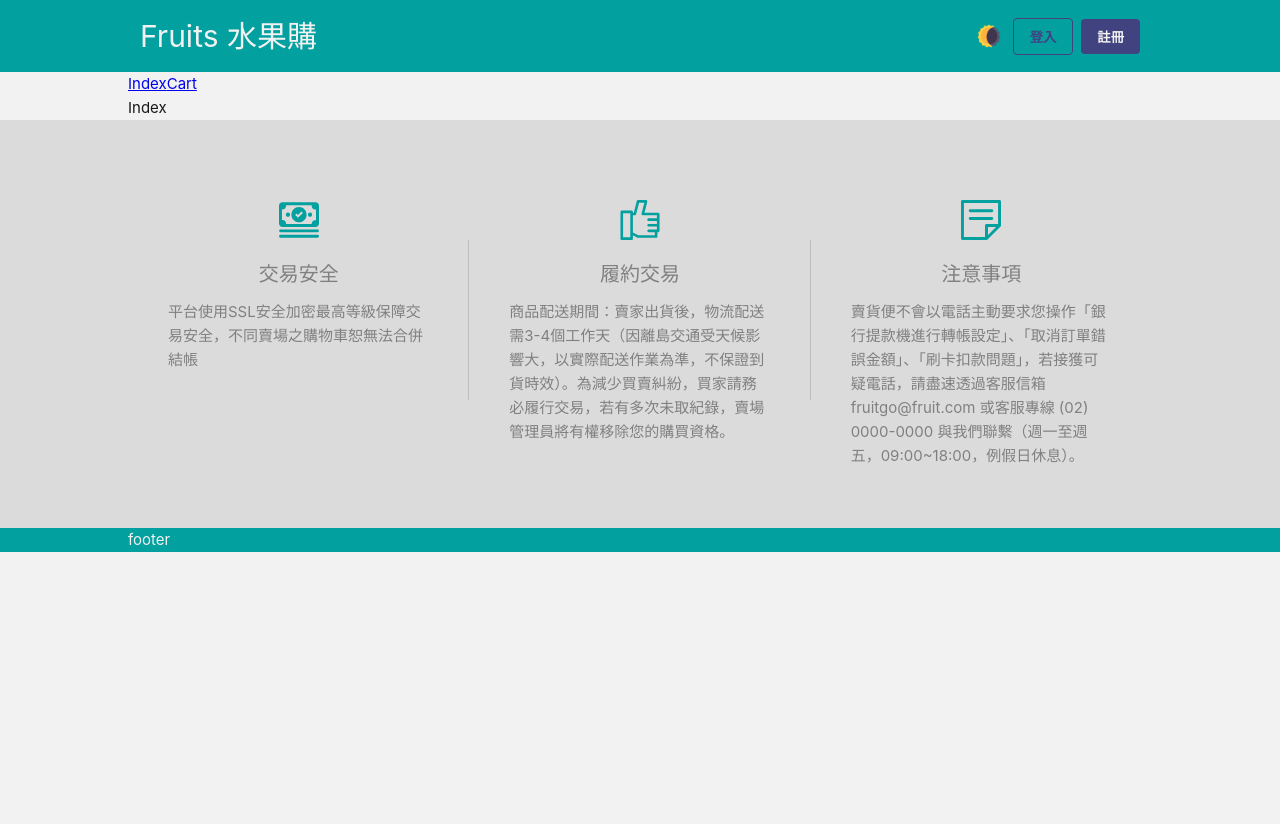
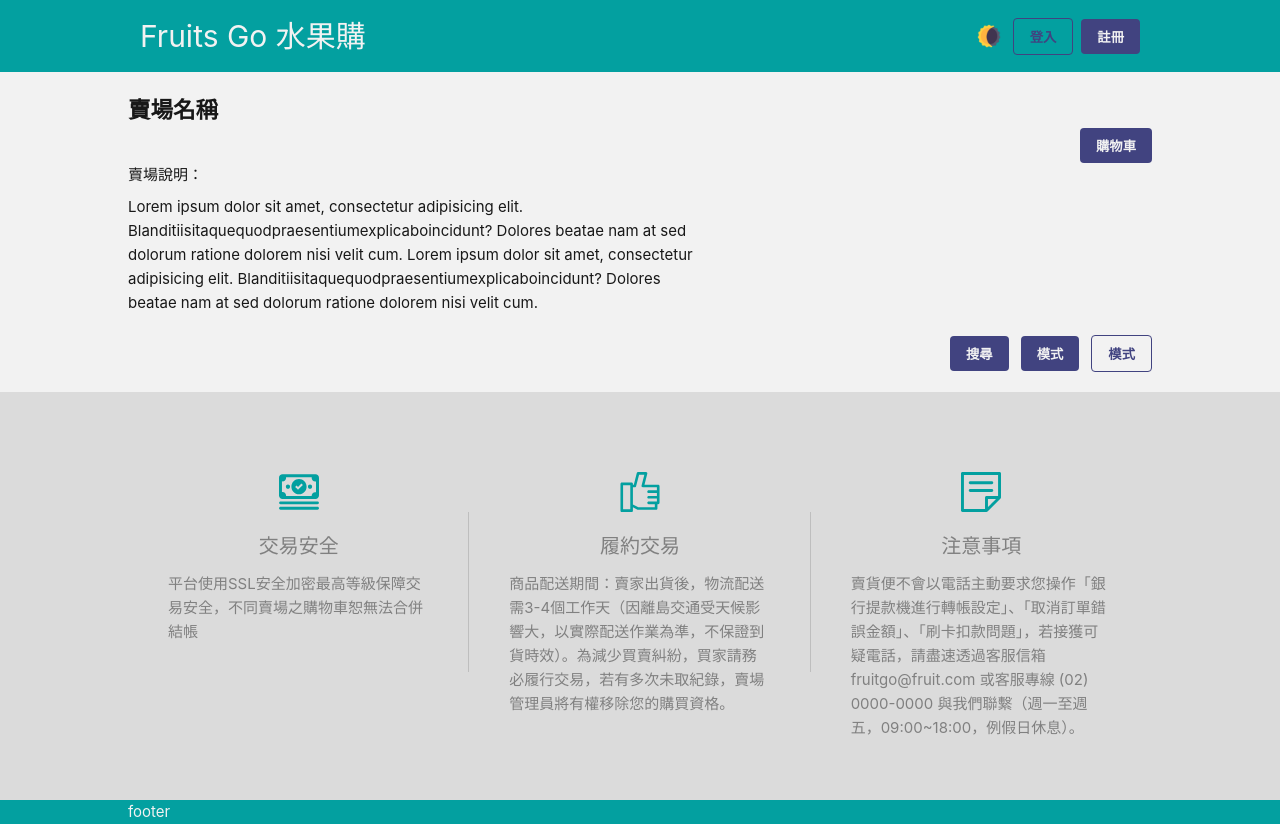
Before and after one commit to Joy-Chang-2021/FruitsGoCart, a Vue app: page / in a window 1280 px wide. Before the commit the page ends 800 px from the top, so only its background shows below. Built offline with nearby package versions, Linux system fonts and the light colour scheme.

Commit message:
add: index 部分框架

```diff
--- a/src/App.vue
+++ b/src/App.vue
@@ -8,7 +8,7 @@ import { RouterLink, RouterView } from 'vue-router'
       <div class="max-w-screen-lg mx-auto p-3 flex justify-between">
         <!-- LOGO -->
         <h1>
-          Fruits 水果購
+          Fruits Go 水果購
         </h1>
         <!--darkMode/登入/註冊 -->
         <div class="flex items-center">
@@ -18,12 +18,7 @@ import { RouterLink, RouterView } from 'vue-router'
         </div>
       </div>
     </header>
-    <div class="max-w-screen-lg mx-auto">
-      <nav>
-        <RouterLink to="/">Index</RouterLink>
-        <RouterLink to="/Cart">Cart</RouterLink>
-      </nav>
-    </div>
+
     <RouterView />
   </div>
 
--- a/src/scss/App.scss
+++ b/src/scss/App.scss
@@ -1,6 +1,7 @@
 // basis
 @import "./Base";
 @import "./Frame";
+@import "./Index";
 @import "./Statement";
 // package: tailwindcss
 @import "tailwindcss/base";
--- a/src/views/Index.vue
+++ b/src/views/Index.vue
@@ -1,11 +1,35 @@
 <script setup>
 import Statement from "../components/Statement.vue"
 import Footer from "../components/Footer.vue"
+let shopInfo = {
+  name: "賣場名稱",
+  description: "Lorem ipsum dolor sit amet, consectetur adipisicing elit. Blanditiisitaquequodpraesentiumexplicaboincidunt? Dolores beatae nam at sed dolorum ratione dolorem nisi velit cum. Lorem ipsum dolor sit amet, consectetur adipisicing elit. Blanditiisitaquequodpraesentiumexplicaboincidunt? Dolores beatae nam at sed dolorum ratione dolorem nisi velit cum."
+}
 </script>
 
 <template>
-  <main class="max-w-screen-lg mx-auto">
-    Index
+  <main class="max-w-screen-lg mx-auto pt-5">
+    <h2 class="font-bold">{{ shopInfo.name }}</h2>
+    <div class="text-right">
+      <RouterLink to="/Cart">
+        <button class="btn btn-theme text-right">
+          購物車
+        </button>
+      </RouterLink>
+    </div>
+    <div class="mb-5">
+      <p class="mb-2">賣場說明：</p>
+      <p class="max-w-xl">
+        <!-- TODO: 處理換行 -->
+        {{ shopInfo.description }}
+      </p>
+    </div>
+    <div class="text-right mb-5">
+      <!-- TODO: 加入 select 排列方法 -->
+      <button class="btn btn-theme ml-3">搜尋</button>
+      <button class="btn btn-theme ml-3">模式</button>
+      <button class="btn btn-outline ml-3">模式</button>
+    </div>
   </main>
   <Statement />
   <Footer />
```
Also changed, not shown: src/scss/_Index.scss (added).
